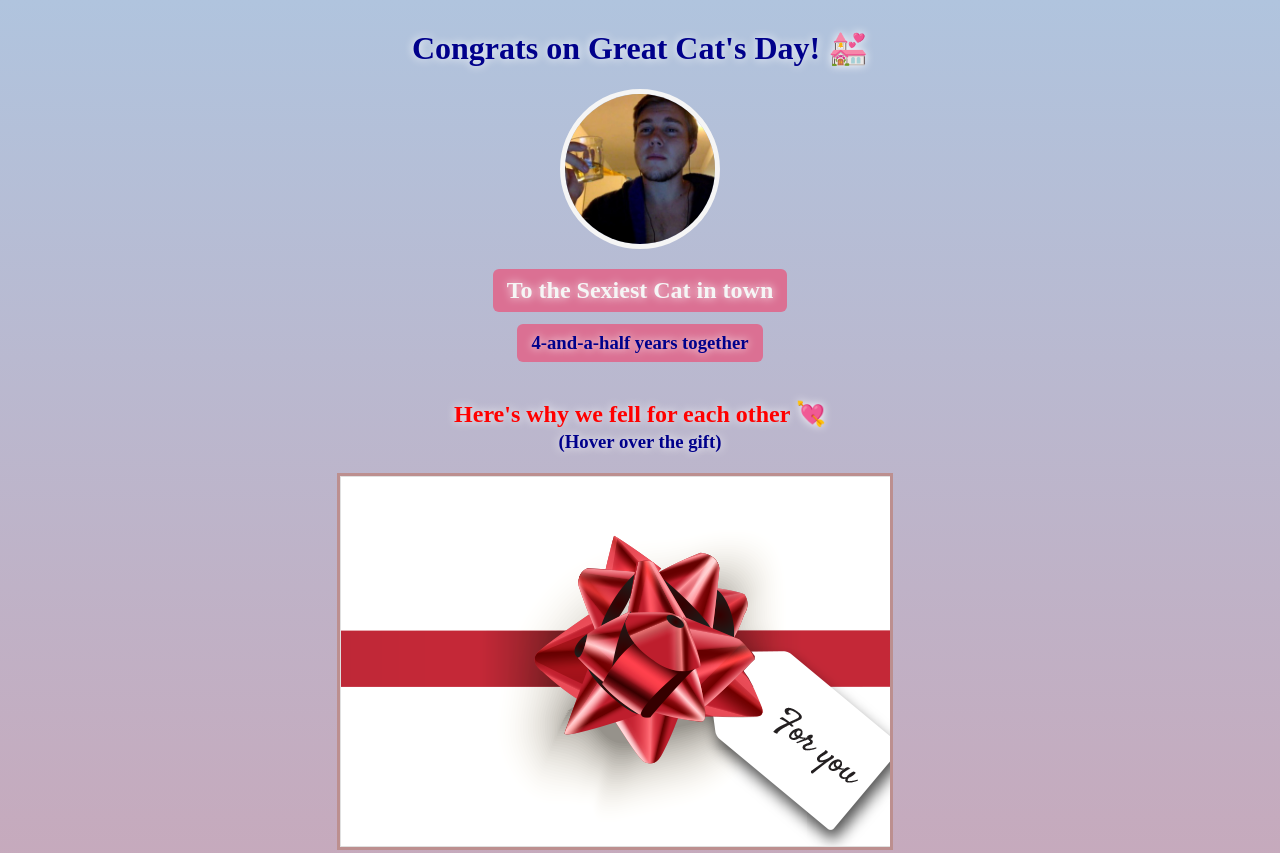
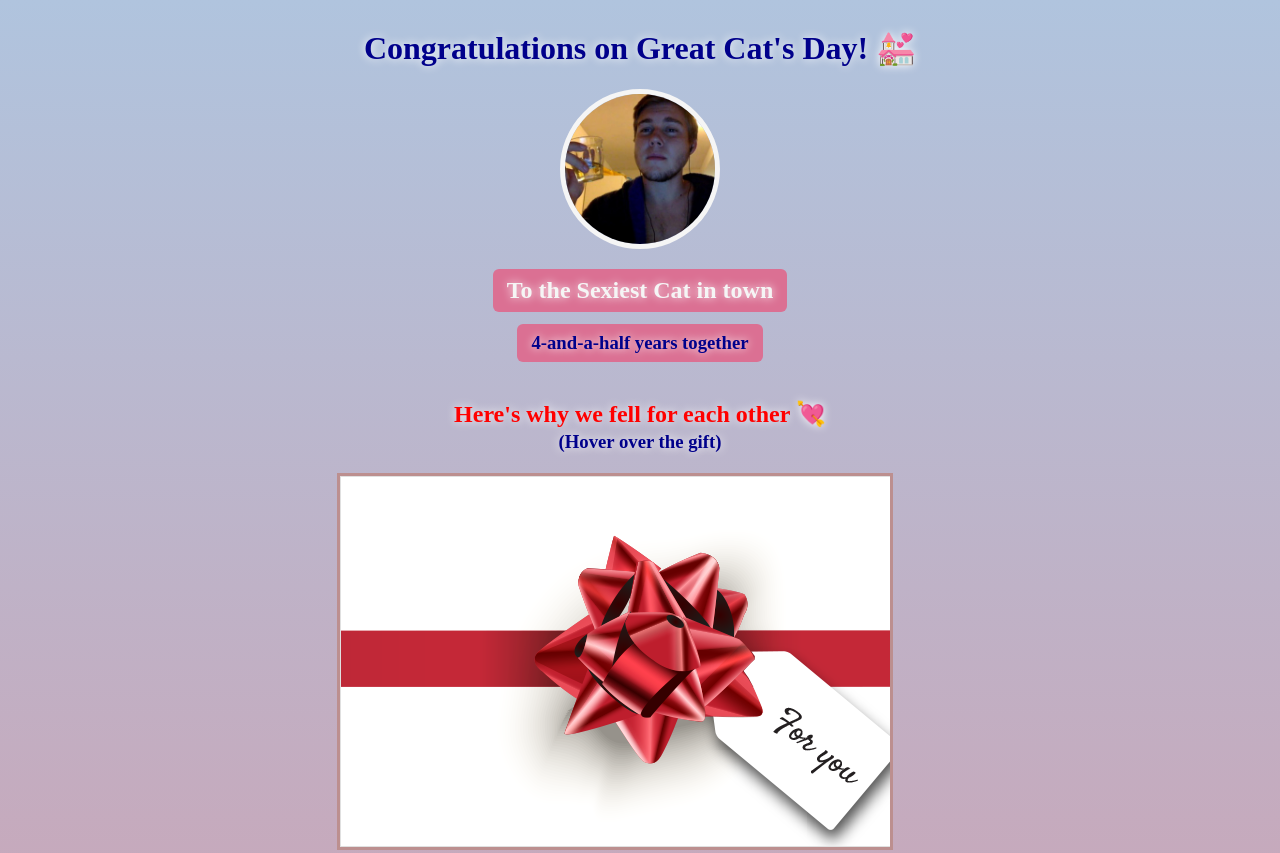
Before and after one commit to AnaCalu/Birthday-Card, a plain HTML site: page index.html in a window 1280 px wide. Shown: the top 853 px of the page. Drawn offline with Linux system fonts and the light colour scheme; a web font is replaced by a local one.

Commit message:
Changed word in h1

```diff
--- a/index.html
+++ b/index.html
@@ -8,7 +8,7 @@
     </head>
     <body>
         <div id="header">
-            <h1>Congrats on Great Cat's Day! 💒</h1>
+            <h1>Congratulations on Great Cat's Day! 💒</h1>
             <img src="images/andrii.jpg" id="avatar">
             <h2 id="second-line">To the Sexiest Cat in town</h2>
             <h3 id="third-line">4-and-a-half years together</h3>
```
